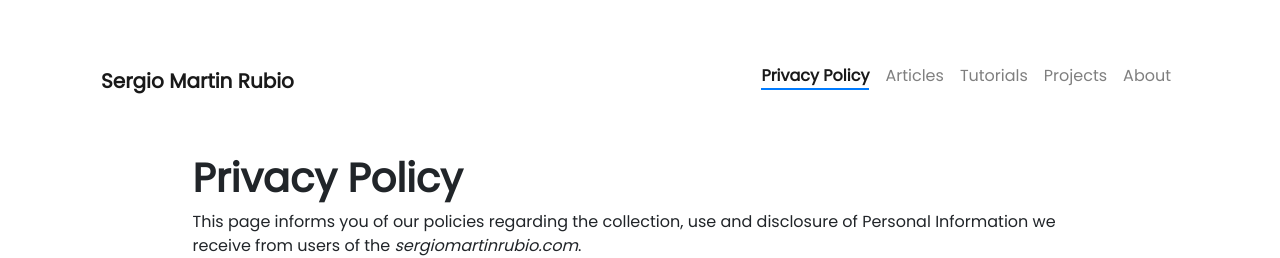
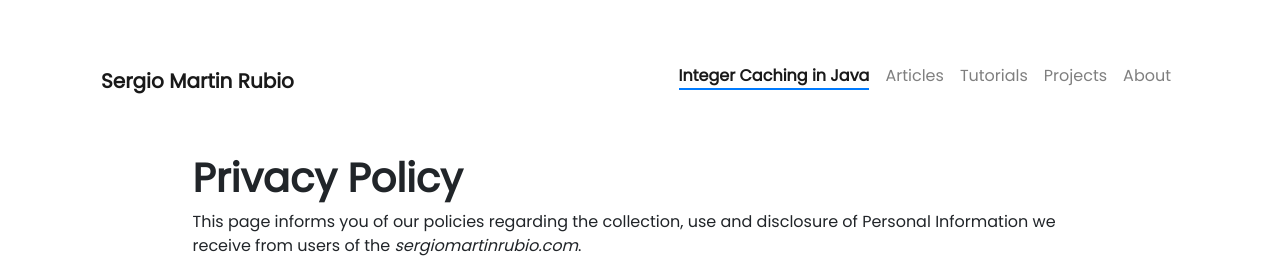
Before and after one commit to jackhman/sergio-martin-rubio-site, a Jekyll site: the page built from privacy-policy.md, in a window 1280 px wide. Shown: the top 258 px of the page. Built offline with Jekyll 4.4.1, drawn with Linux system fonts in a browser that asks for light colours; nearby versions of some CDN libraries; our own code applies the rules of GitHub Pages for plain Markdown files.

Commit message:
Update config

```diff
--- a/privacy-policy.md
+++ b/privacy-policy.md
@@ -1,7 +1,9 @@
 ---
-title: Privacy Policy
-permalink: /privacy-policy/
-tags: [Privacy Policy]
+title: Integer Caching in Java
+tags: [Java, Performance]
+style: fill
+color: primary
+description: Learn how caching works for encapsulated primitives.
 ---
 
 # **Privacy Policy**
```
